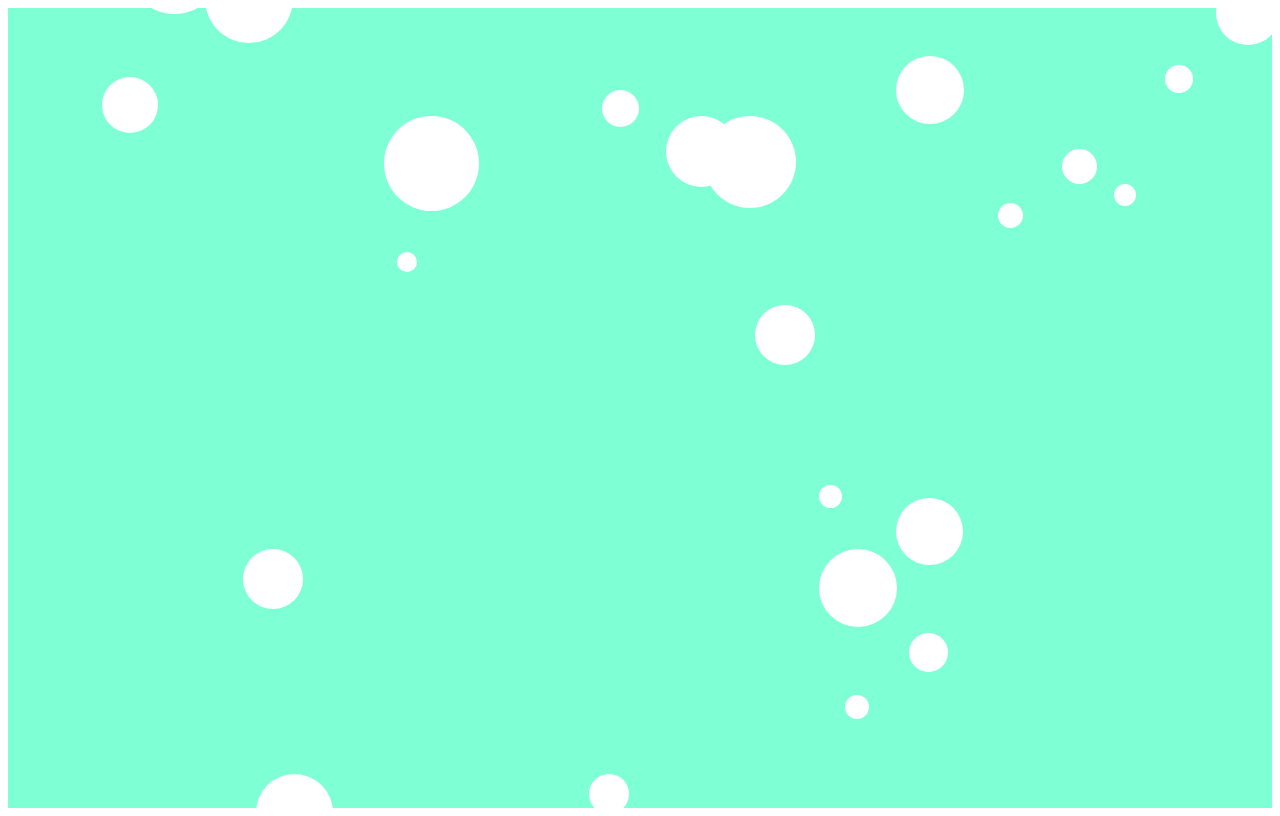
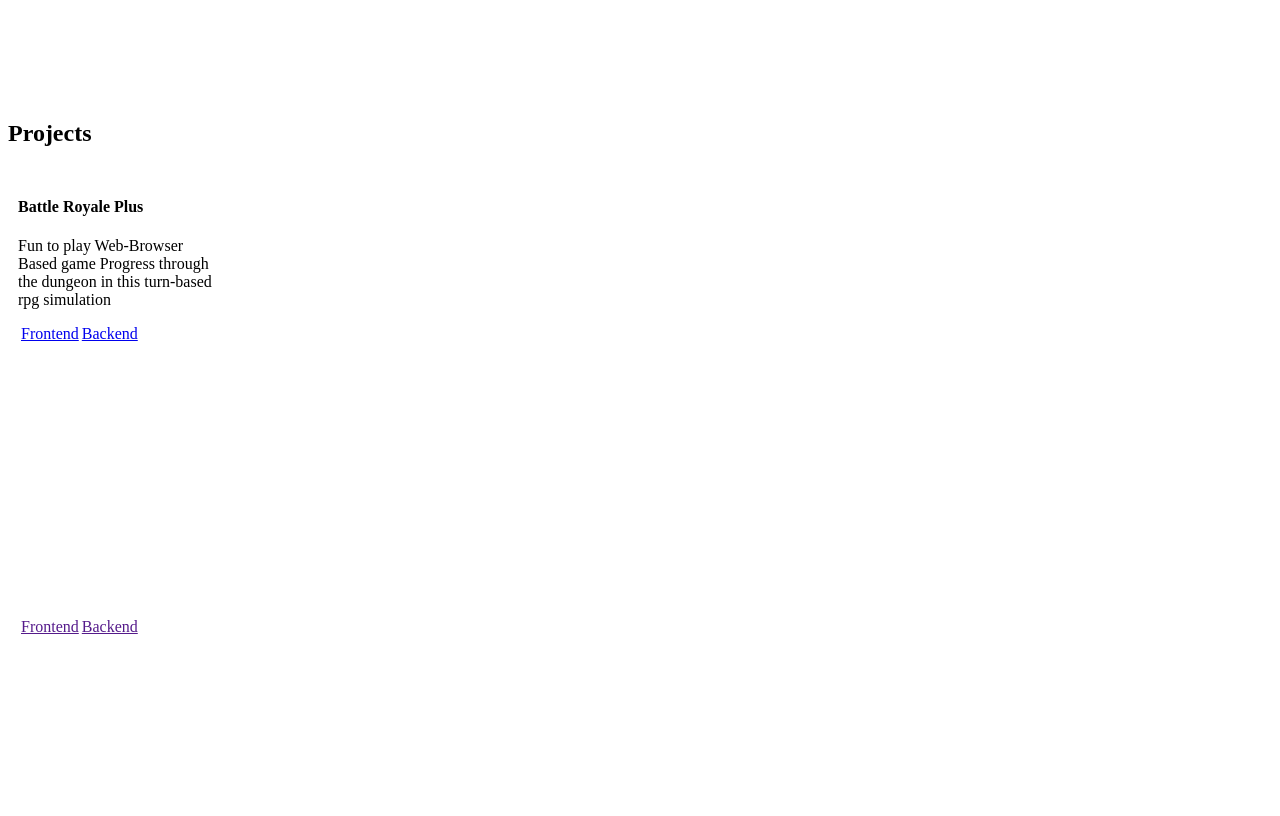
Before and after one commit to RobertTTaylor9517/rob-dev-web, a website built with webpack: page dist/index.html in a window 1280 px wide. Built offline with nearby package versions, Linux system fonts and the light colour scheme.

Commit message:
Configured component change and project component structure

```diff
--- a/src/background.js
+++ b/src/background.js
@@ -22,7 +22,6 @@ function createCircle(){
     let circle = document.createElementNS('http://www.w3.org/2000/svg', 'svg')
     circle.setAttribute("height", String(ranSize))
     circle.setAttribute("width", String(ranSize))
-    // circle.setAttributeNS(null,"viewBox", "0 0 100 100")
 
     circle.innerHTML = text
     circle.classList.add('Back_circle')
@@ -31,9 +30,7 @@ function createCircle(){
     })
     circle.style.setProperty('--which-left', ranLeft + '%')
     circle.style.setProperty('--time-interval', ranTime + 's')
-    console.log(circle)
     let main = document.getElementById('mainBack')
-    console.log(main)
 
     main.appendChild(circle)
 }
--- a/src/css/main.css
+++ b/src/css/main.css
@@ -1,4 +1,4 @@
-.top-div{
+.top-div-desktop{
     z-index: 1;
     position: fixed;
     /*height: 100%;*/
--- /dev/null
+++ b/src/css/projectEntry.css
@@ -0,0 +1,9 @@
+.project-div{
+    height: 400px;
+    width: 200px;
+    padding: 10px;
+}
+
+.link{
+    padding-left: 3px;
+}
--- /dev/null
+++ b/src/data.json
@@ -0,0 +1,25 @@
+{
+  "projects": [
+    {
+      "name": "Battle Royale Plus",
+      "description": "Fun to play Web-Browser Based game Progress through the dungeon in this turn-based rpg simulation",
+      "technologies": ["React", "React-Redux", "Ruby on Rails"],
+      "gitHubLinks": {
+        "frontend": "https://github.com/RobertTTaylor9517/Battle-Royale-Plus-frontend",
+        "backend": "https://github.com/RobertTTaylor9517/Battle-Royale-Plus-backend"
+      },
+      "hostLink": ""
+    },
+    {
+      "name": "",
+      "description": "",
+      "technologies": [
+      ],
+      "gitHubLinks": {
+        "frontend": "",
+        "backend": ""
+      },
+      "hostLink": ""
+    }
+  ]
+}
--- /dev/null
+++ b/src/experienceComponent.js
@@ -0,0 +1,5 @@
+export function experienceComponent(div, data){
+    let h2 = document.createElement('h2')
+    h2.textContent = "Experience"
+    div.appendChild(h2)
+}
--- a/src/index.js
+++ b/src/index.js
@@ -3,8 +3,10 @@ import {generateBackground} from './background.js'
 import {generateMain} from './main.js'
 
 function component(){
-    generateBackground()
+    // generateBackground()
     generateMain()
 }
 
-component()
+document.addEventListener('DOMContentLoaded', () => {
+    component()
+})
--- a/src/main.js
+++ b/src/main.js
@@ -1,8 +1,48 @@
 import './css/main.css'
+import {projectComponent} from "./projectsComponent";
+import {experienceComponent} from "./experienceComponent";
+let data = require('../src/data.json')
+let component = 'Projects'
+window.component = 'Projects'
 
 export function generateMain(){
     let div = document.createElement('div')
 
-    div.classList.add('top-div')
-    document.body.appendChild(div)
+    div.classList.add('top-div-desktop')
+    setComponent(div)
+    setInterval(()=>{
+        // console.log('check')
+        checkComponent(div)
+    }, 10)
+    // console.log(data)
 }
+
+function clearDiv(div){
+    while(div.firstChild){
+        div.removeChild(div.firstChild)
+    }
+}
+
+function setComponent(div){
+    switch(component){
+        case 'Projects':
+            projectComponent(div, data)
+            document.body.appendChild(div)
+            break;
+        case 'Experience':
+            experienceComponent(div,data)
+            document.body.appendChild(div)
+            break;
+        default:
+            console.log("default")
+    }
+}
+
+function checkComponent(div){
+    // console.log("hit check")
+    if(component != window.component){
+        clearDiv(div)
+        component = window.component
+        setComponent(div)
+    }
+}
--- /dev/null
+++ b/src/models/ProjectEntry.js
@@ -0,0 +1,49 @@
+import '../css/projectEntry.css'
+
+export default class ProjectEntry{
+    constructor(name, description, technologies, gitHubLinks, hostLink){
+        this.name = name
+        this.description = description
+        this.gitHubLinks = gitHubLinks
+        this.technologies = technologies
+        this.hostLink = hostLink
+    }
+
+    getTechnologies(div){
+        this.technologies.forEach((technology) => {
+
+        })
+    }
+
+
+
+    render(){
+        let div = document.createElement('div')
+        let h4 = document.createElement('h4')
+        h4.textContent = this.name
+
+        let p = document.createElement('p')
+        p.textContent = this.description
+
+        let frontLink = document.createElement('a')
+        frontLink.href = this.gitHubLinks['frontend']
+        frontLink.textContent = "Frontend"
+        frontLink.classList.add('link')
+
+        let backLink = document.createElement('a')
+        backLink.href = this.gitHubLinks['backend']
+        backLink.textContent = "Backend"
+        backLink.classList.add('link')
+
+
+        div.appendChild(h4)
+        div.appendChild(p)
+        div.appendChild(frontLink)
+        div.appendChild(backLink)
+        div.classList.add('project-div')
+
+        return div;
+
+
+    }
+}
--- /dev/null
+++ b/src/projectsComponent.js
@@ -0,0 +1,22 @@
+import ProjectEntry from "./models/ProjectEntry.js";
+
+export function projectComponent(div, data){
+    let h2 = document.createElement('h2')
+    h2.textContent = "Projects"
+    div.appendChild(h2)
+    createProjects(div, data)
+
+    let button = document.createElement('button')
+    button.textContent = "click"
+    button.addEventListener('click', ()=>{
+        window.component = "Experience"
+    })
+    div.appendChild(button)
+}
+
+function createProjects(mainDiv, data){
+    data.projects.forEach((project) => {
+        let temp = new ProjectEntry(project.name, project.description, project.technologies, project.gitHubLinks, project.hostLink)
+        mainDiv.appendChild(temp.render())
+    })
+}
```
Also changed, not shown: dist/main.js, src/models/ResumeEntry.js (added).
